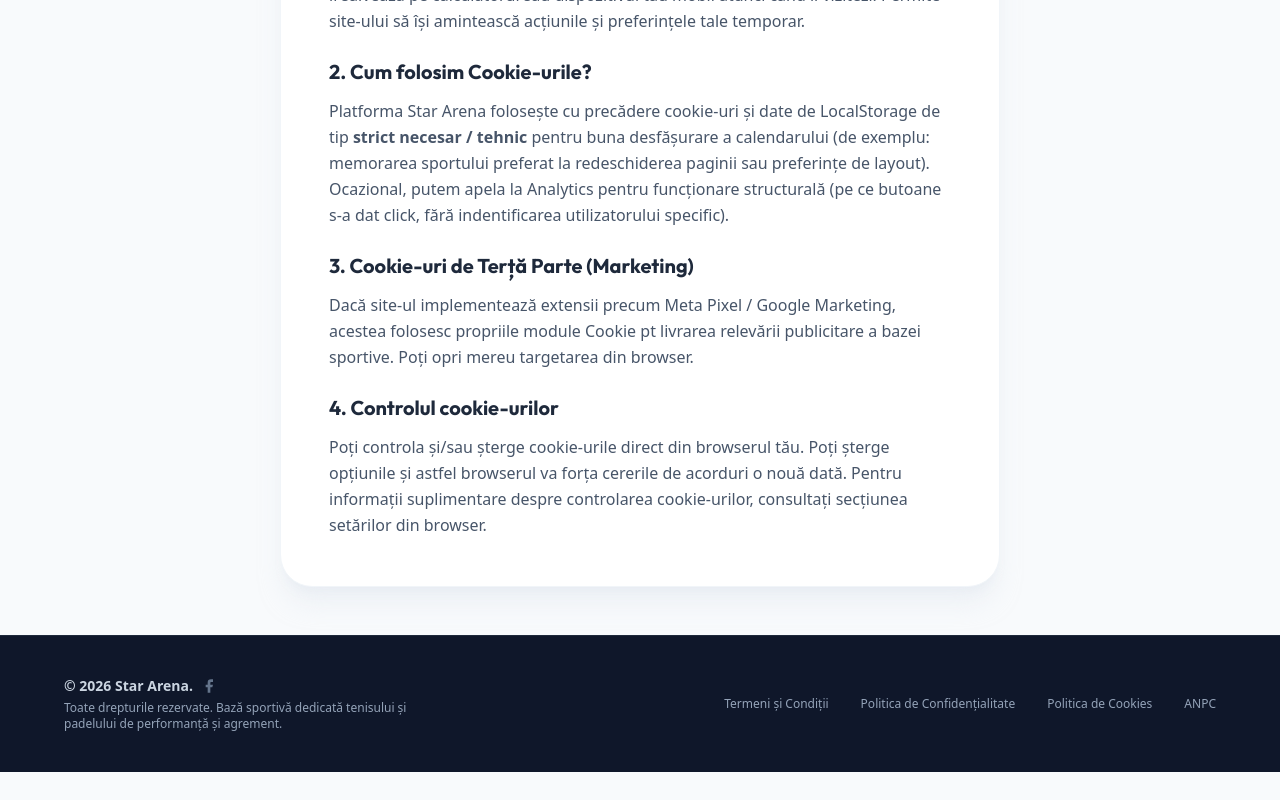
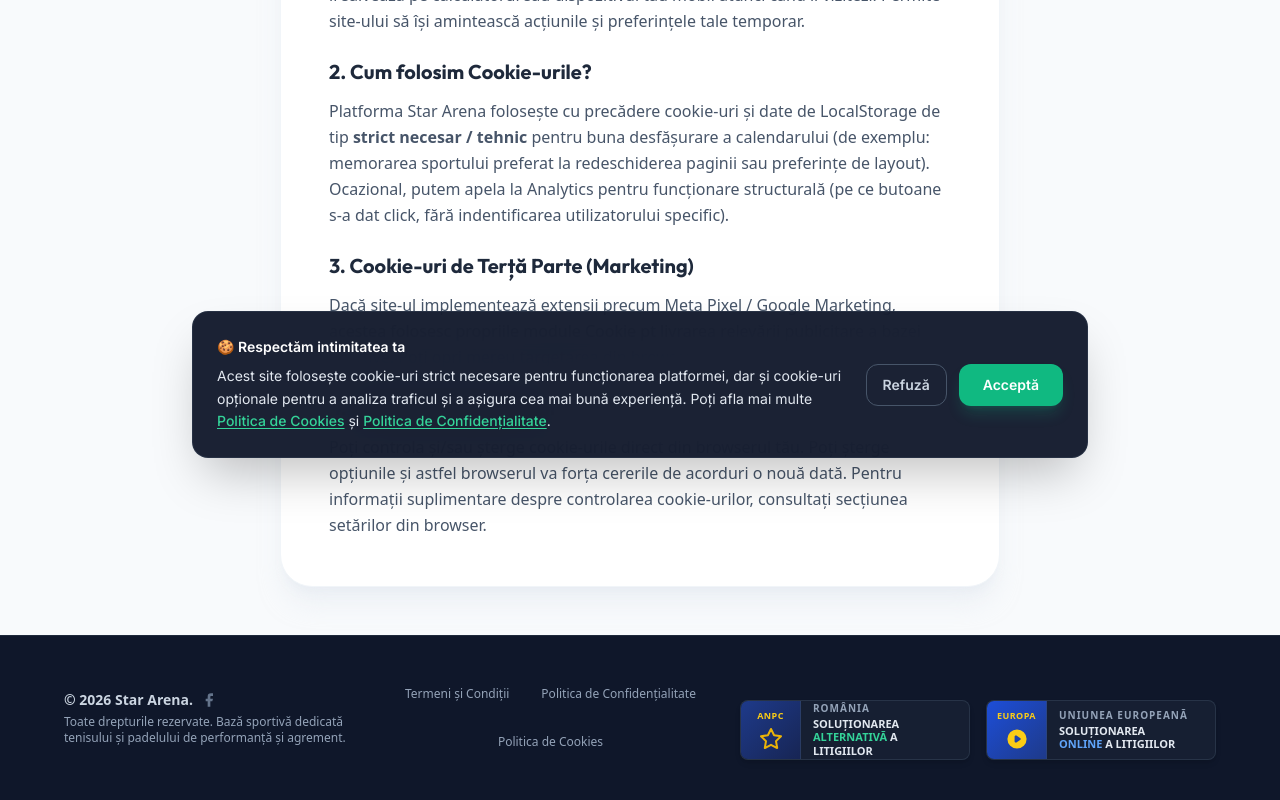
Before and after one commit to angelstanciu/top-tennis, a React (Vite) app in the folder frontend-v2/: page /cookies in a window 1280 px wide. Shown: the part 318-1118 px from the top of the page. Before the commit the page ends 1090 px from the top, so only its background shows below. Built offline with nearby package versions, Linux system fonts and the light colour scheme; no server answers.

Commit message:
feat(legal): add Cookie Consent banner and proper ANPC footer links

```diff
--- /dev/null
+++ b/frontend-v2/src/components/CookieConsent.tsx
@@ -0,0 +1,55 @@
+import React, { useEffect, useState } from 'react';
+
+export default function CookieConsent() {
+  const [visible, setVisible] = useState(false);
+
+  useEffect(() => {
+    const consent = localStorage.getItem('cookieConsent');
+    if (!consent) {
+      // Delay slightly so it animates in after initial paint
+      const timer = setTimeout(() => setVisible(true), 1000);
+      return () => clearTimeout(timer);
+    }
+  }, []);
+
+  const handleAccept = () => {
+    localStorage.setItem('cookieConsent', 'accepted');
+    setVisible(false);
+  };
+
+  const handleDecline = () => {
+    localStorage.setItem('cookieConsent', 'declined');
+    setVisible(false);
+  };
+
+  if (!visible) return null;
+
+  return (
+    <div className="fixed bottom-0 left-0 right-0 z-[50000] p-4 sm:p-6 pointer-events-none">
+      <div className="max-w-4xl mx-auto bg-slate-900/95 backdrop-blur-xl border border-slate-700/50 shadow-2xl rounded-2xl p-5 sm:p-6 text-slate-200 flex flex-col sm:flex-row gap-5 items-center pointer-events-auto transform transition-all duration-500 hover:border-emerald-500/30">
+        <div className="flex-1 text-sm leading-relaxed text-center sm:text-left">
+          <p className="font-semibold text-white mb-1.5 flex items-center justify-center sm:justify-start gap-2">
+            🍪 Respectăm intimitatea ta
+          </p>
+          Acest site folosește cookie-uri strict necesare pentru funcționarea platformei, dar și cookie-uri opționale pentru a analiza traficul și a așigura cea mai bună experiență.
+          Poți afla mai multe <a href="/cookies" className="text-emerald-400 hover:text-emerald-300 underline underline-offset-2 font-medium transition-colors">Politica de Cookies</a> și <a href="/confidentialitate" className="text-emerald-400 hover:text-emerald-300 underline underline-offset-2 font-medium transition-colors">Politica de Confidențialitate</a>.
+        </div>
+
+        <div className="flex flex-row gap-3 w-full sm:w-auto shrink-0 mt-2 sm:mt-0">
+          <button
+            onClick={handleDecline}
+            className="flex-1 sm:flex-none px-4 py-2.5 rounded-xl border border-slate-600 hover:bg-slate-800 hover:border-slate-500 text-slate-300 font-bold text-sm transition-all focus:ring-2 focus:ring-slate-500"
+          >
+            Refuză
+          </button>
+          <button
+            onClick={handleAccept}
+            className="flex-1 sm:flex-none px-6 py-2.5 rounded-xl bg-emerald-500 hover:bg-emerald-600 text-white font-bold text-sm shadow-lg shadow-emerald-500/20 transition-all active:scale-95 focus:ring-2 focus:ring-emerald-400"
+          >
+            Acceptă
+          </button>
+        </div>
+      </div>
+    </div>
+  );
+}
--- a/frontend-v2/src/components/Footer.tsx
+++ b/frontend-v2/src/components/Footer.tsx
@@ -19,7 +19,30 @@ export default function Footer() {
           <Link to="/termeni" className="hover:text-emerald-400 transition-colors">Termeni și Condiții</Link>
           <Link to="/confidentialitate" className="hover:text-emerald-400 transition-colors">Politica de Confidențialitate</Link>
           <Link to="/cookies" className="hover:text-emerald-400 transition-colors">Politica de Cookies</Link>
-          <Link to="https://anpc.ro/" target="_blank" rel="noopener noreferrer" className="hover:text-emerald-400 transition-colors">ANPC</Link>
+        </div>
+
+        <div className="flex flex-col sm:flex-row items-center justify-center gap-4 mt-6">
+          <a href="https://anpc.ro/ce-este-sal/" target="_blank" rel="noopener noreferrer" className="group flex border border-slate-700/60 rounded-lg overflow-hidden bg-slate-800/50 text-white items-center w-[230px] h-[60px] hover:border-emerald-500/50 hover:bg-slate-800 transition-all shadow-md">
+            <div className="w-[60px] h-full flex flex-col items-center justify-center bg-gradient-to-br from-blue-900 to-blue-950 border-r border-slate-700/60 shrink-0">
+              <span className="text-[9px] font-black text-yellow-400 tracking-wider">ANPC</span>
+              <svg className="w-6 h-6 text-yellow-500 mt-1" fill="none" viewBox="0 0 24 24" stroke="currentColor" strokeWidth={2}><path strokeLinecap="round" strokeLinejoin="round" d="M12 2l3.09 6.26L22 9.27l-5 4.87 1.18 6.88L12 17.77l-6.18 3.25L7 14.14 2 9.27l6.91-1.01L12 2z" /></svg>
+            </div>
+            <div className="flex-1 px-3 py-1.5 leading-tight flex flex-col justify-center">
+              <span className="text-[10px] text-slate-400 font-bold tracking-widest mb-0.5">ROMÂNIA</span>
+              <span className="text-[11px] font-black uppercase leading-tight text-slate-200 group-hover:text-white transition-colors">Soluționarea<br/><span className="text-emerald-400">Alternativă</span> a litigiilor</span>
+            </div>
+          </a>
+
+          <a href="https://ec.europa.eu/consumers/odr/main/index.cfm?event=main.home2.show&lng=RO" target="_blank" rel="noopener noreferrer" className="group flex border border-slate-700/60 rounded-lg overflow-hidden bg-slate-800/50 text-white items-center w-[230px] h-[60px] hover:border-blue-500/50 hover:bg-slate-800 transition-all shadow-md">
+            <div className="w-[60px] h-full flex flex-col items-center justify-center bg-gradient-to-br from-blue-700 to-blue-900 border-r border-slate-700/60 shrink-0">
+              <span className="text-[9px] font-black text-yellow-400 tracking-wider">EUROPA</span>
+              <svg className="w-6 h-6 text-yellow-400 mt-1" fill="currentColor" viewBox="0 0 20 20"><path fillRule="evenodd" d="M10 18a8 8 0 100-16 8 8 0 000 16zM9.555 7.168A1 1 0 008 8v4a1 1 0 001.555.832l3-2a1 1 0 000-1.664l-3-2z" clipRule="evenodd" /></svg>
+            </div>
+            <div className="flex-1 px-3 py-1.5 leading-tight flex flex-col justify-center">
+              <span className="text-[10px] text-slate-400 font-bold tracking-widest mb-0.5">UNIUNEA EUROPEANĂ</span>
+              <span className="text-[11px] font-black uppercase leading-tight text-slate-200 group-hover:text-white transition-colors">Soluționarea<br/><span className="text-blue-400">Online</span> a litigiilor</span>
+            </div>
+          </a>
         </div>
       </div>
     </footer>
--- a/frontend-v2/src/main.tsx
+++ b/frontend-v2/src/main.tsx
@@ -54,10 +54,13 @@ import { GoogleOAuthProvider } from '@react-oauth/google'
 
 const GOOGLE_CLIENT_ID = import.meta.env.VITE_GOOGLE_CLIENT_ID || "617835105268-m8h07g94gkvsn669r170n09vrt6688ee.apps.googleusercontent.com"
 
+import CookieConsent from './components/CookieConsent'
+
 ReactDOM.createRoot(document.getElementById('root')!).render(
   <React.StrictMode>
     <GoogleOAuthProvider clientId={GOOGLE_CLIENT_ID}>
       <RouterProvider router={router} />
+      <CookieConsent />
     </GoogleOAuthProvider>
   </React.StrictMode>
 )
```
